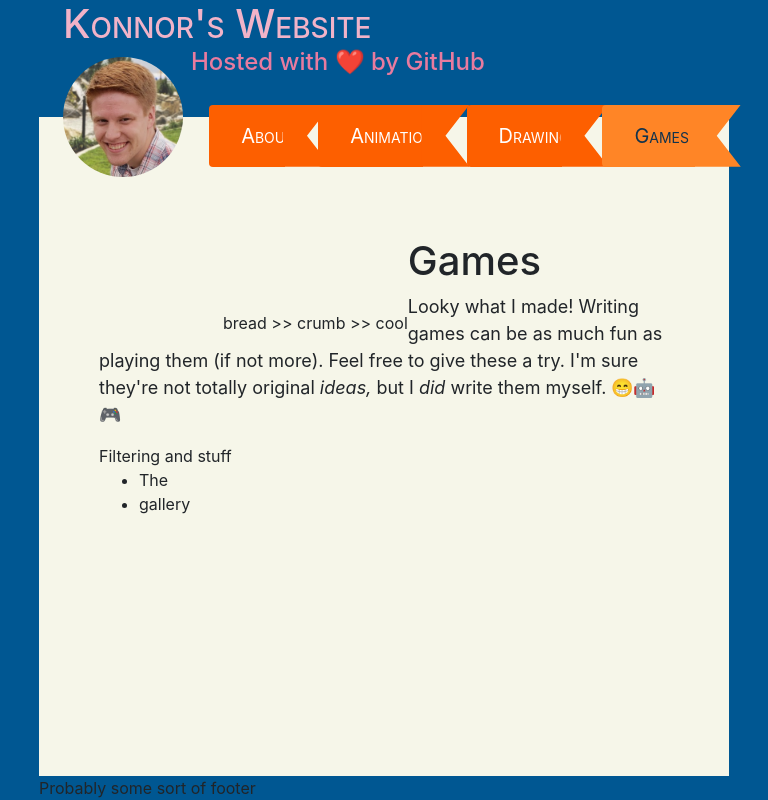
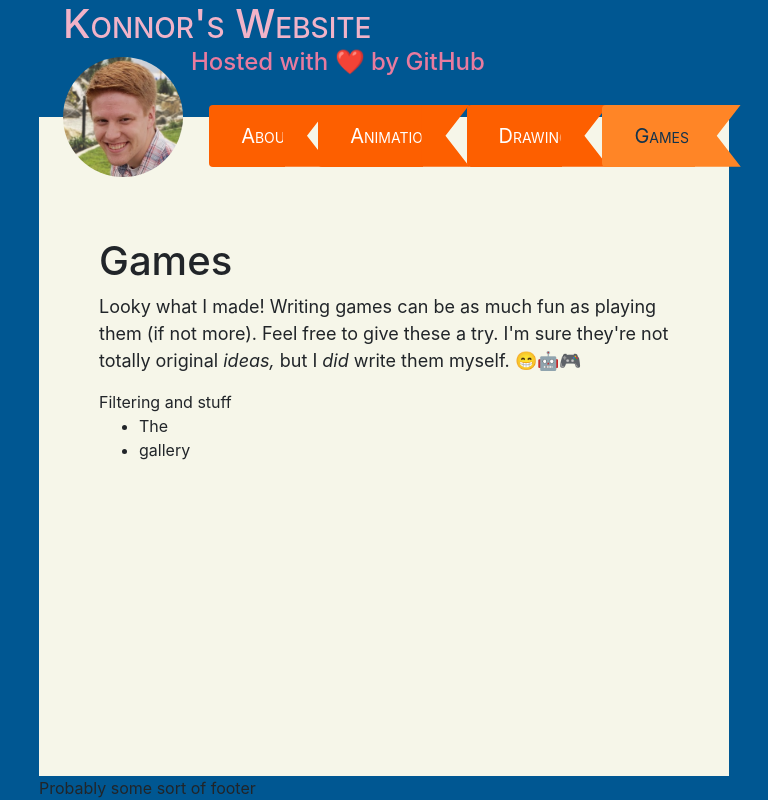
Before and after one commit to kwelsch7/konnor-website, an Angular app: page /games in a window 768 px wide. Built offline with nearby package versions, Linux system fonts and the light colour scheme.

Commit message:
Quick fix for mid-size screens

```diff
--- a/src/app/nav-bar/nav-bar.component.html
+++ b/src/app/nav-bar/nav-bar.component.html
@@ -1,5 +1,4 @@
 <nav>
   <img [src]="profileImgSrc" class="rounded-circle" />
   <app-tab-list (activeTab)="onTabChange($event)"></app-tab-list>
-  <div class="bread-crumb">bread >> crumb >> cool</div>
 </nav>
--- a/src/app/nav-bar/nav-bar.component.scss
+++ b/src/app/nav-bar/nav-bar.component.scss
@@ -9,10 +9,6 @@ img {
   margin-bottom: 1rem;
 }
 
-.bread-crumb {
-  margin-left: 2.5rem;
-}
-
 @media (min-width: 768px) {
   nav {
     text-align: initial;
@@ -21,9 +17,4 @@ img {
   img {
     float: left;
   }
-
-  .bread-crumb {
-    float:left;
-    margin-top: 8rem;
-  }
 }
--- a/src/app/tab-ribbon/tab-ribbon.component.scss
+++ b/src/app/tab-ribbon/tab-ribbon.component.scss
@@ -41,6 +41,12 @@
   background-color: $accent-color-light;
 }
 
+@media (max-width: 992px) {
+  .tab-ribbon {
+    width: initial;
+  }
+}
+
 @media (max-width: 768px) {
   .tab-ribbon {
     width: 75%;
@@ -64,7 +70,3 @@
     padding-bottom: 1rem;
   }
 }
-
-@media (max-width: 992px) {
-
-}
```
